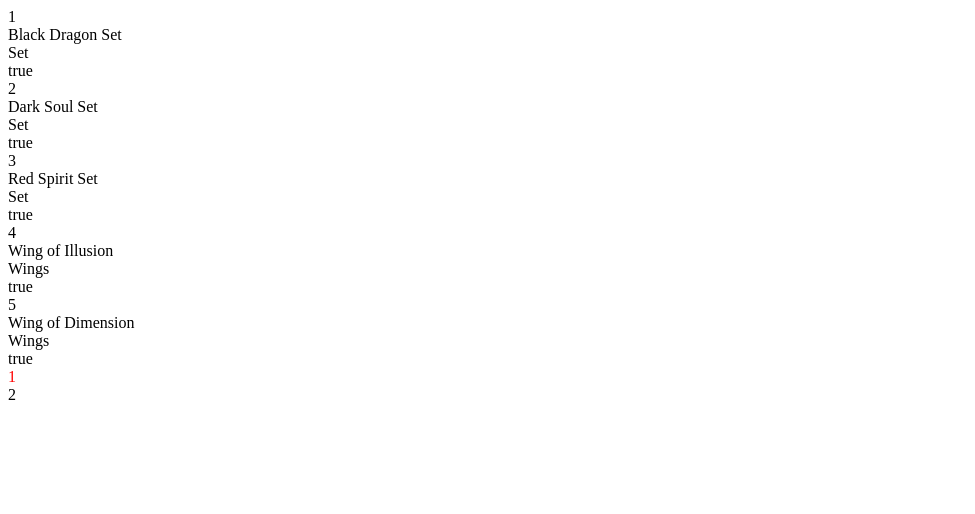
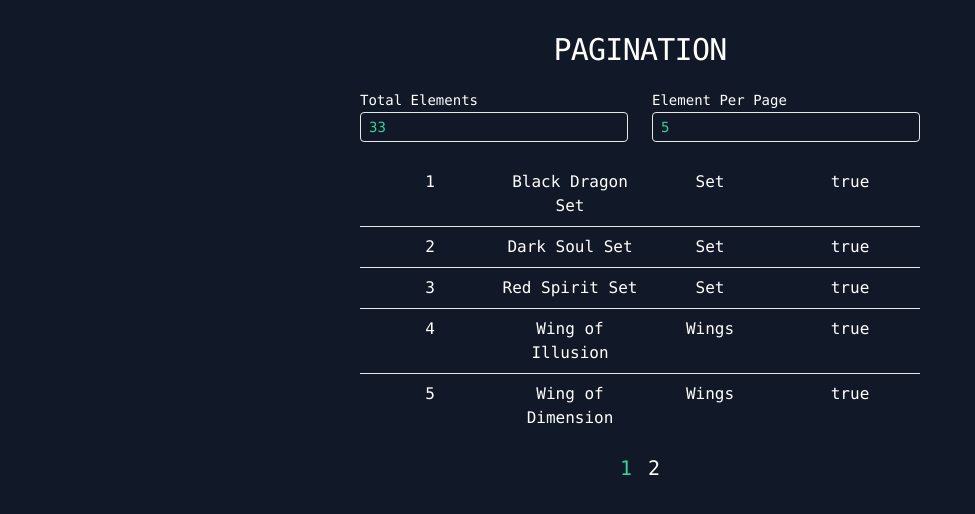
Before and after one commit to carlosbecerradev/static-pagination, a plain HTML site: page index.html in a window 1280 px wide. Shown: the whole page, without its empty margins (0-975 px from the left). Drawn offline with nearby package versions, Linux system fonts and the light colour scheme.

Commit message:
:heavy_plus_sign: Add 'Tailwind CSS' styles. Add dynamic pagination ui.

```diff
--- a/index.html
+++ b/index.html
@@ -4,15 +4,35 @@
 <head>
   <meta charset="UTF-8">
   <meta name="viewport" content="width=device-width, initial-scale=1.0">
-  <title>Document</title>
-  <!-- <link href="https://unpkg.com/tailwindcss@^2/dist/tailwind.min.css" rel="stylesheet"> -->
+  <title>Static Pagination</title>
+  <link href="https://unpkg.com/tailwindcss@^2/dist/tailwind.min.css" rel="stylesheet">
 </head>
 
-<body>
-  <div class="container">
+<body class="bg-gray-900 font-mono">
+  <div class="min-h-screen max-w-xl px-2 sm:mx-auto">
+    <h1 class="pt-8 text-center text-bold tracking-tight text-3xl text-white">PAGINATION</h1>
 
-    <div id="data"></div>
-    <div id="pagination"></div>
+    <div class="py-5">
+      <p class="sr-only">Test values</p>
+      <div class="grid grid-cols-12 gap-x-6 gap-y-2">
+        <div class="col-span-12 sm:col-span-6">
+          <label class="text-white text-sm">Total Elements</label>
+          <input id="totalElementsInput"
+            class="w-full text-sm shadow-sm py-1 px-2 rounded border focus:border-green-400 bg-transparent text-green-400"
+            type="number" value="33" min="0">
+        </div>
+
+        <div class="col-span-12 sm:col-span-6">
+          <label class="text-white text-sm">Element Per Page</label>
+          <input id="elementsPerPageInput"
+            class="w-full text-sm shadow-sm py-1 px-2 rounded border focus:border-green-400 bg-transparent text-green-400"
+            type="number" value="5" min="0">
+        </div>
+      </div>
+    </div>
+
+    <div id="data" class="divide-y text-white"></div>
+    <div id="pagination" class="flex space-x-4 my-4 text-xl text-white justify-center"></div>
 
   </div>
 
--- a/test/test.js
+++ b/test/test.js
@@ -26,7 +26,7 @@ function show() {
 
     function setTemplate(element) {
       return `
-      <div>
+      <div class="grid grid-cols-4 text-center py-2">
         <div>${element.id}</div>
         <div>${element.name}</div>
         <div>${element.item_category.name}</div>
@@ -49,13 +49,13 @@ function show() {
       if (element.active == true) {
         return `
                 <div>
-                  <div style="color: red;" class="active" onclick="changePage(${element.index})">${element.page}</div>
+                  <button class="text-green-400" onclick="changePage(${element.index})">${element.page}</button>
                 </div>
                 `
       }
       return `
               <div>
-                <div onclick="changePage(${element.index})">${element.page}</div>
+                <button onclick="changePage(${element.index})">${element.page}</button>
               </div>
               `
     }
```
